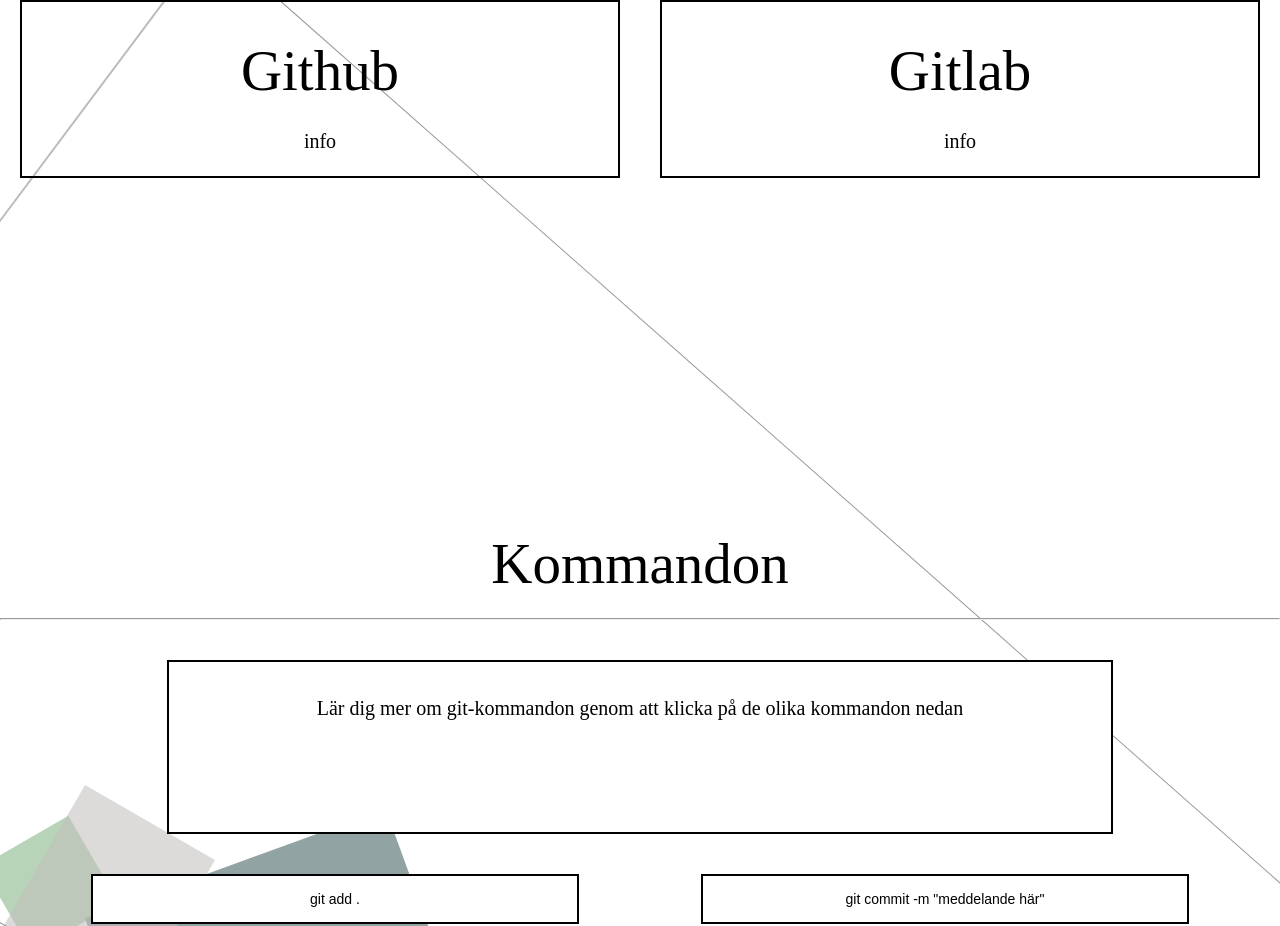
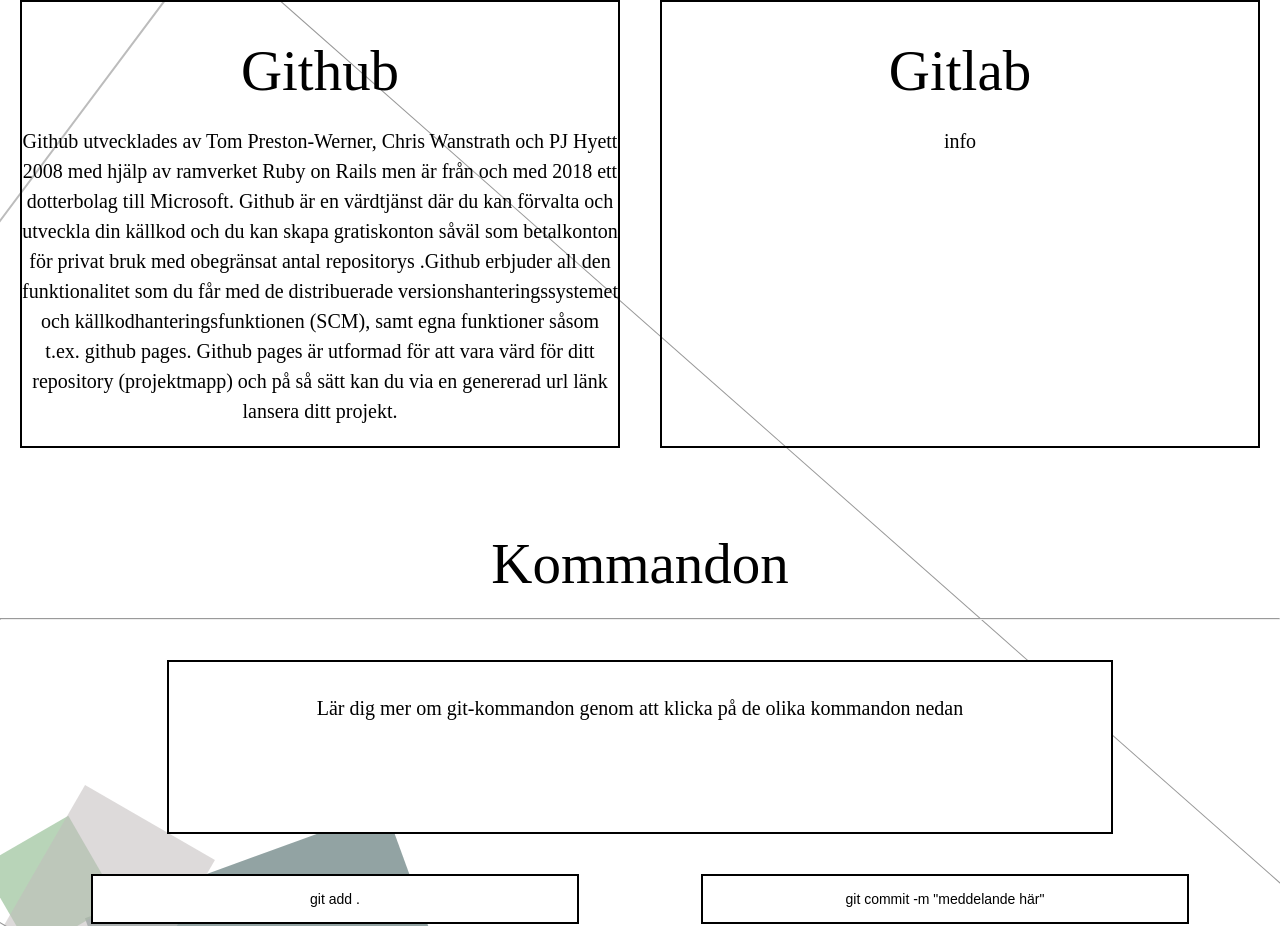
Before and after one commit to ellinorwase/how-to-git, a React (Create React App) app: page / in a window 1280 px wide. Shown: the part 2420-3346 px from the top of the page. Built offline with nearby package versions, Linux system fonts and the light colour scheme; a web font is replaced by a local one.

Commit message:
added text in github box

```diff
--- a/src/components/web-hosting.js
+++ b/src/components/web-hosting.js
@@ -24,7 +24,14 @@
         <div className="hosings-div">
           <div className="github">
             <h2>Github</h2>
-            <p>info</p>
+            <p>Github utvecklades av Tom Preston-Werner, Chris Wanstrath och PJ Hyett 2008 med hjälp av ramverket
+              Ruby on Rails men är från och med 2018 ett dotterbolag till Microsoft. Github är en värdtjänst där
+              du kan förvalta och utveckla din källkod och du kan skapa gratiskonton såväl som betalkonton för
+              privat bruk med obegränsat antal repositorys .Github erbjuder all den funktionalitet som du får med
+              de distribuerade versionshanteringssystemet och källkodhanteringsfunktionen (SCM), samt egna
+              funktioner såsom t.ex. github pages. Github pages är utformad för att vara värd för ditt
+              repository (projektmapp) och på så sätt kan du via en genererad url länk lansera ditt projekt.
+            </p>
           </div>
           <div className="gitlab">
             <h2>Gitlab</h2>
```
